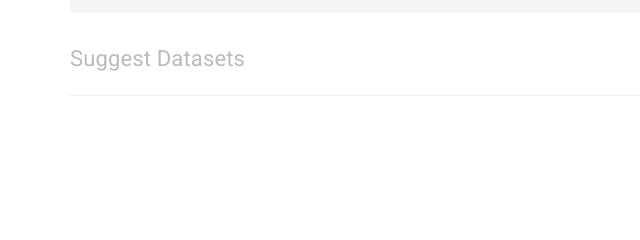
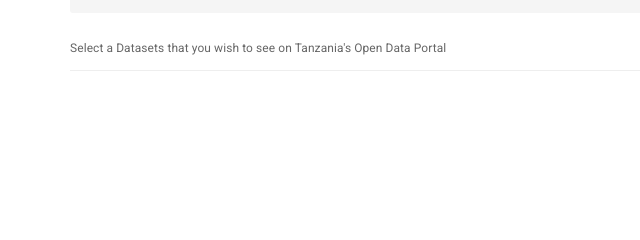
Before and after one commit to WorldBank-Transport/suggestdataset, a Django app: template datasets/templates/datasets/dataset_list.html in a window 1280 px wide. Shown: the part 200-440 px from the top of the page, without its empty margins (0-640 px from the left). Run offline with Django 3.2, Linux system fonts and the light colour scheme; the template is opened without the code that fills it, so the values that code supplies are empty; parts of the project's set-up code (start-up, migrations or seed data) failed here and were passed over; some libraries are stand-ins or nearby versions.

Commit message:
change text

```diff
--- a/datasets/templates/datasets/dataset_list.html
+++ b/datasets/templates/datasets/dataset_list.html
@@ -3,7 +3,7 @@
 {% load i18n %}
 {% load el_pagination_tags %}
 
-{% block head_title %}{% trans '' %}{% endblock %}
+{% block head_title %}{% trans 'select dataset' %}{% endblock %}
 
 {% block breadcumb %}
     <ol class="breadcrumb">
@@ -48,7 +48,7 @@
 {% endblock %}
 
 {% block page_title %}
-    <h3><small>{% trans 'Suggest Datasets' %}</small></h3>
+    <small>{% trans "Select a Datasets that you wish to see on Tanzania's Open Data Portal" %}</small>
 {% endblock %}
 
 {% block content %}
```
